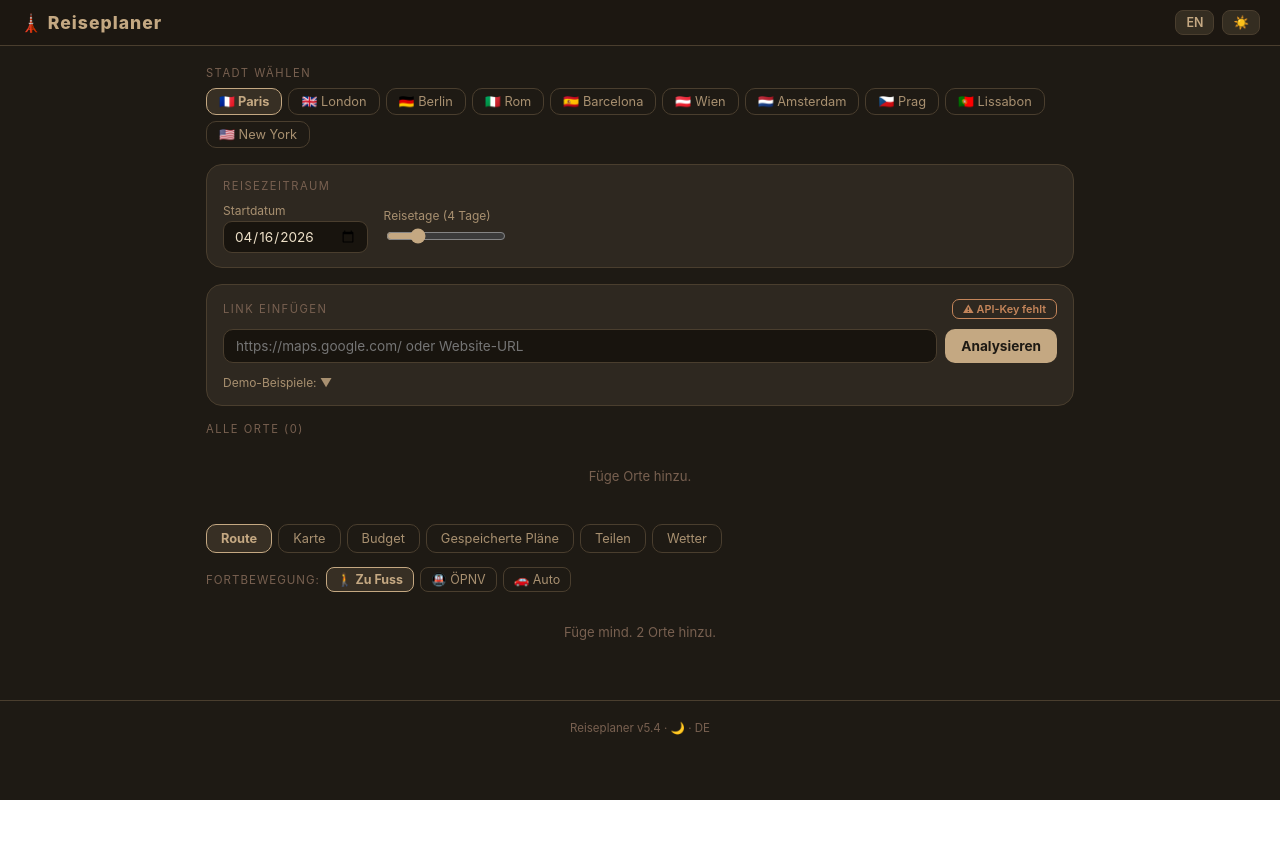
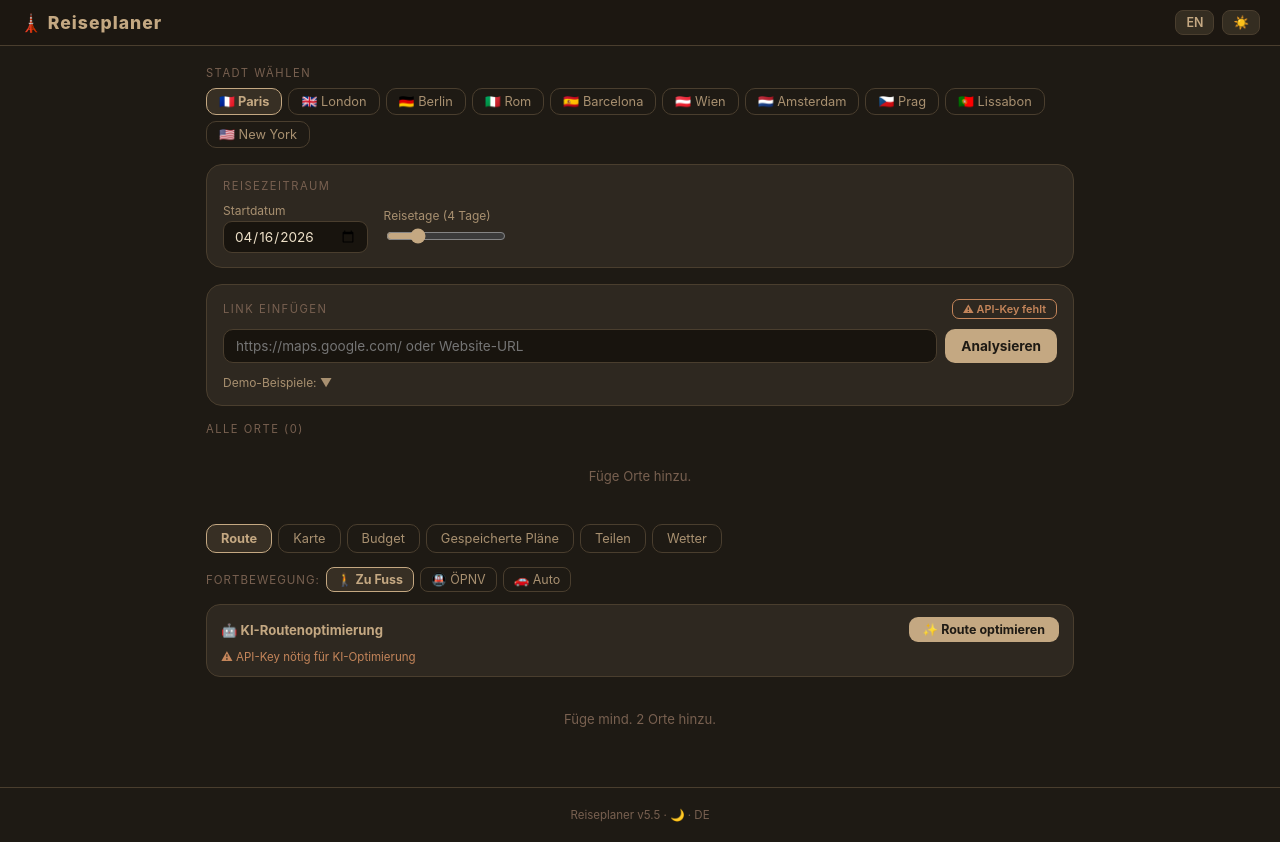
Before and after one commit to TheLomma/reiseplaner, a React (Vite) app: page / in a window 1280 px wide. Before the commit the page ends 800 px from the top, so only its background shows below. Built offline with nearby package versions, Linux system fonts and the light colour scheme.

Commit message:
Update App.jsx
version 5.5

```diff
--- a/src/App.jsx
+++ b/src/App.jsx
@@ -235,7 +235,7 @@ const TRANSLATIONS = {
     warningClosed:"ist an dem gewählten Tag geschlossen!",warningHint:"Bitte Besuchstag ändern.",
     closed:"geschlossen",apiActive:"API aktiv",apiMissing:"API-Key fehlt",
     apiTitle:"OpenAI API-Key",apiHint:"Lokal gespeichert.",apiSave:"Speichern",
-    apiSaved:"Gespeichert!",apiDelete:"Key löschen",footerText:"Reiseplaner v5.4",
+    apiSaved:"Gespeichert!",apiDelete:"Key löschen",footerText:"Reiseplaner v5.5",
     noRouteHint:"Füge mind. 2 Orte hinzu.",errorEmpty:"Bitte Link eingeben.",
     errorNotFound:"Link nicht erkannt.",
     days:["Montag","Dienstag","Mittwoch","Donnerstag","Freitag","Samstag","Sonntag"],
@@ -268,7 +268,7 @@ const TRANSLATIONS = {
     warningClosed:"is closed on the selected day!",warningHint:"Please change the visit day.",
     closed:"closed",apiActive:"API active",apiMissing:"API Key missing",
     apiTitle:"OpenAI API Key",apiHint:"Stored locally.",apiSave:"Save",
-    apiSaved:"Saved!",apiDelete:"Delete key",footerText:"Travel Planner v5.4",
+    apiSaved:"Saved!",apiDelete:"Delete key",footerText:"Travel Planner v5.5",
     noRouteHint:"Add at least 2 places.",errorEmpty:"Please enter a link.",
     errorNotFound:"Link not recognized.",
     days:["Monday","Tuesday","Wednesday","Thursday","Friday","Saturday","Sunday"],
@@ -693,6 +693,93 @@ Antworte NUR mit JSON:
         </div>
         <div style={{ marginTop:8, fontWeight:700, color:th.gold, fontSize:"1rem" }}>{t.budgetTotal}: {total.toFixed(2)}</div>
         <div style={{ fontSize:"0.68rem", color:th.textFaint, marginTop:2 }}>{t.budgetNote}</div>
+      </div>
+    );
+  }
+
+  function RouteOptimizer({ locations, locationDays, tripDays, travelMode, onApply, lang, th }) {
+    const t = TRANSLATIONS[lang];
+    const [loading, setLoading] = useState(false);
+    const [suggestion, setSuggestion] = useState(null);
+    const [error, setError] = useState("");
+    const apiKey = safeLocalGet("rp_openai_key", "");
+
+    const optimize = async () => {
+      if (!apiKey) { setError(lang==="de" ? "Kein API-Key gesetzt." : "No API key set."); return; }
+      const locs = locations.filter(l => locationDays[l.id]);
+      if (locs.length < 2) { setError(lang==="de" ? "Mind. 2 Orte mit Tag nötig." : "Need at least 2 places with a day."); return; }
+      setLoading(true); setError(""); setSuggestion(null);
+      try {
+        const locList = locs.map(l => `- ${l.name} (Tag: ${locationDays[l.id]}, Typ: ${l.type||""}, Öffnungszeiten: ${l.openingHoursText||"unbekannt"}, Koordinaten: ${l.lat||"?"},${l.lng||"?"})` ).join("\n");
+        const prompt = `Du bist ein Reiseassistent. Optimiere die Reihenfolge dieser Orte pro Tag, um unnötige Wege zu vermeiden und Öffnungszeiten zu berücksichtigen.
+
+Orte:
+${locList}
+
+Antworte NUR mit JSON:
+{"days":{"DATUM":["Ortsname1","Ortsname2"],"DATUM2":[...]},"tips":["Tipp1","Tipp2","Tipp3"]}`;
+        const res = await fetch("https://api.openai.com/v1/chat/completions", {
+          method: "POST",
+          headers: { "Content-Type": "application/json", "Authorization": `Bearer ${apiKey}` },
+          body: JSON.stringify({ model: "gpt-4o-mini", messages: [{ role: "user", content: prompt }], temperature: 0.3, max_tokens: 600 }),
+        });
+        if (!res.ok) throw new Error("API " + res.status);
+        const data = await res.json();
+        const txt = data.choices[0].message.content.trim();
+        const m = txt.match(/\{[\s\S]*\}/);
+        if (!m) throw new Error("Kein JSON");
+        setSuggestion(JSON.parse(m[0]));
+      } catch(e) { setError("Fehler: " + e.message); }
+      setLoading(false);
+    };
+
+    const apply = () => {
+      if (!suggestion?.days) return;
+      const newDays = { ...locationDays };
+      Object.entries(suggestion.days).forEach(([date, names]) => {
+        names.forEach(name => {
+          const loc = locations.find(l => l.name === name);
+          if (loc) newDays[loc.id] = date;
+        });
+      });
+      onApply(newDays);
+      setSuggestion(null);
+    };
+
+    return (
+      <div style={{ background:th.card, border:`1px solid ${th.border}`, borderRadius:14, padding:"12px 14px", marginBottom:14 }}>
+        <div style={{ display:"flex", justifyContent:"space-between", alignItems:"center", marginBottom:8 }}>
+          <div style={{ fontWeight:700, fontSize:"0.82rem", color:th.accent }}>🤖 {lang==="de" ? "KI-Routenoptimierung" : "AI Route Optimization"}</div>
+          <button onClick={optimize} disabled={loading} style={{ background:th.accent, color:th.bg, border:"none", borderRadius:9, padding:"5px 14px", fontWeight:700, fontSize:"0.78rem", cursor:loading?"wait":"pointer", display:"flex", alignItems:"center", gap:6 }}>
+            {loading ? <Spinner size={12} color={th.bg}/> : "✨"} {loading ? (lang==="de"?"Analysiere...":"Analyzing...") : (lang==="de"?"Route optimieren":"Optimize Route")}
+          </button>
+        </div>
+        {!apiKey && <div style={{ fontSize:"0.72rem", color:th.warning }}>⚠ {lang==="de" ? "API-Key nötig für KI-Optimierung" : "API key required for AI optimization"}</div>}
+        {error && <div style={{ fontSize:"0.72rem", color:th.warning, marginTop:4 }}>{error}</div>}
+        {suggestion && (
+          <div style={{ marginTop:8 }}>
+            {suggestion.tips && suggestion.tips.length > 0 && (
+              <div style={{ marginBottom:8 }}>
+                <div style={{ fontSize:"0.72rem", color:th.textMuted, fontWeight:600, marginBottom:4 }}>💡 {lang==="de"?"KI-Tipps":"AI Tips"}:</div>
+                {suggestion.tips.map((tip,i) => <div key={i} style={{ fontSize:"0.72rem", color:th.textMuted, marginBottom:2 }}>• {tip}</div>)}
+              </div>
+            )}
+            {suggestion.days && Object.entries(suggestion.days).map(([date, names], di) => (
+              <div key={date} style={{ marginBottom:6 }}>
+                <div style={{ fontSize:"0.72rem", color:getDayColor(tripDays.indexOf(date)), fontWeight:700 }}>{formatDateLabel(date, lang)}</div>
+                {names.map((n,i) => <div key={i} style={{ fontSize:"0.75rem", color:th.text, paddingLeft:10 }}>{i+1}. {n}</div>)}
+              </div>
+            ))}
+            <div style={{ display:"flex", gap:8, marginTop:10 }}>
+              <button onClick={apply} style={{ background:th.success, color:"#fff", border:"none", borderRadius:8, padding:"5px 14px", fontWeight:700, fontSize:"0.78rem", cursor:"pointer" }}>
+                ✓ {lang==="de"?"Übernehmen":"Apply"}
+              </button>
+              <button onClick={()=>setSuggestion(null)} style={{ background:"none", border:`1px solid ${th.border}`, borderRadius:8, padding:"5px 10px", color:th.textMuted, fontSize:"0.75rem", cursor:"pointer" }}>
+                {lang==="de"?"Verwerfen":"Discard"}
+              </button>
+            </div>
+          </div>
+        )}
       </div>
     );
   }
@@ -1138,7 +1225,12 @@ Antworte NUR mit JSON:
           )}
 
           {/* TAB CONTENT */}
-          {activeTab==="route" && <RouteTimeline locations={locations} locationDays={locationDays} tripDays={tripDays} travelMode={travelMode} city={city} lang={lang} th={th} />}
+          {activeTab==="route" && (
+            <>
+              <RouteOptimizer locations={locations} locationDays={locationDays} tripDays={tripDays} travelMode={travelMode} onApply={(newDays)=>setLocationDays(newDays)} lang={lang} th={th} />
+              <RouteTimeline locations={locations} locationDays={locationDays} tripDays={tripDays} travelMode={travelMode} city={city} lang={lang} th={th} />
+            </>
+          )}
           {activeTab==="map" && <MapView locations={locations} locationDays={locationDays} tripDays={tripDays} travelMode={travelMode} city={city} th={th} />}
           {activeTab==="budget" && <BudgetPanel locations={locations} city={city} lang={lang} th={th} />}
           {activeTab==="plans" && <SavedPlansPanel lang={lang} th={th} onLoad={loadPlan} />}
```
